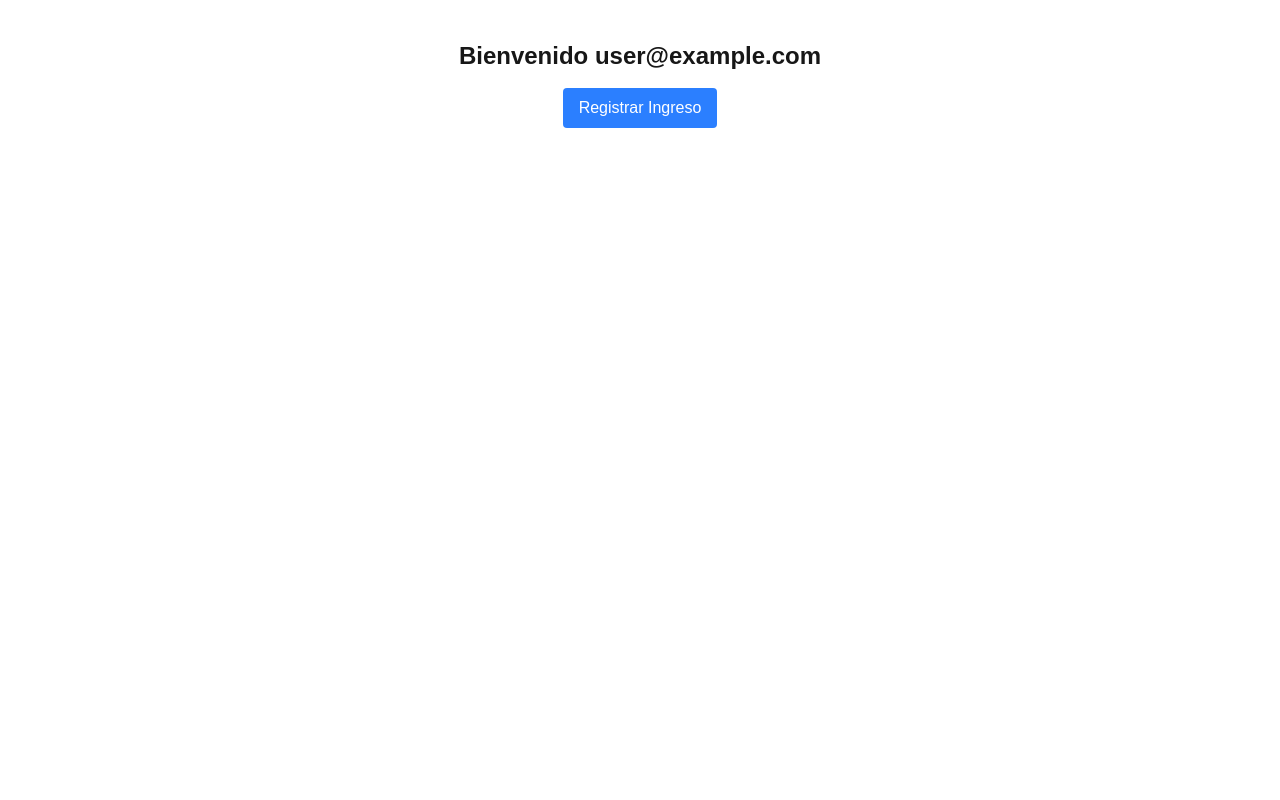
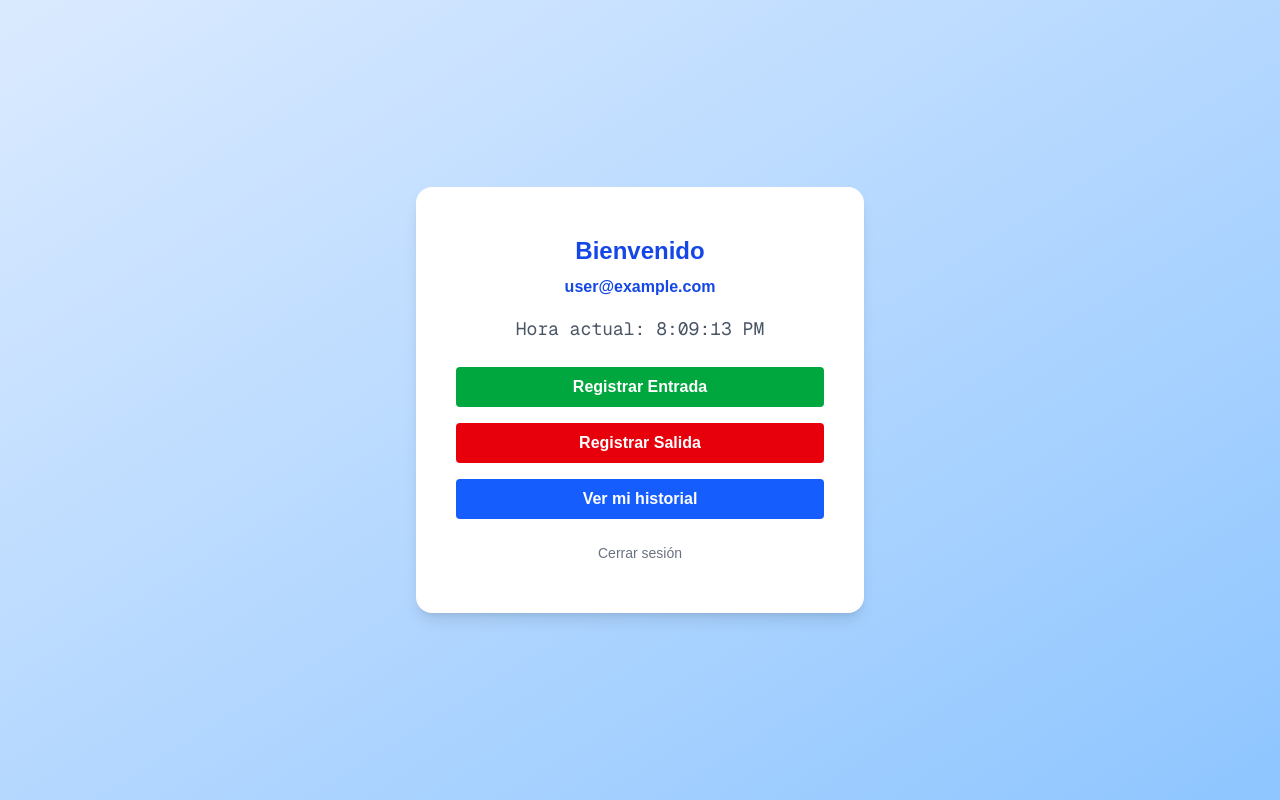
Before and after one commit to Don-Pabloexe/app_control_oficinas-, a Next.js app: page / in a window 1280 px wide. Built offline with nearby package versions, Linux system fonts and the light colour scheme; no server answers; sample sign-in values are in the browser's storage.

Commit message:
implementacion de registro
se implemento el registro tanto como historial del usuario como para un admin visualizar todos los registros

```diff
--- a/app/login/page.tsx
+++ b/app/login/page.tsx
@@ -1,4 +1,3 @@
-// app/login/page.tsx
 'use client';
 
 import { useState } from "react";
@@ -9,39 +8,52 @@ import { useRouter } from "next/navigation";
 export default function LoginPage() {
   const [email, setEmail] = useState("");
   const [clave, setClave] = useState("");
+  const [error, setError] = useState("");
   const router = useRouter();
 
   const login = async () => {
     try {
       await signInWithEmailAndPassword(auth, email, clave);
-      router.push("/"); // redirige al home
-    } catch (error: any) {
-      alert("Error: " + error.message);
+      router.push("/");
+    } catch (err: any) {
+      setError("Correo o contraseña incorrectos");
     }
   };
 
   return (
-    <main className="p-10">
-      <h1 className="text-2xl font-bold mb-4">Iniciar Sesión</h1>
+    <main className="flex items-center justify-center min-h-screen bg-gradient-to-br from-blue-200 to-blue-400">
+      <div className="bg-white p-10 rounded-2xl shadow-xl w-full max-w-sm">
+        <h1 className="text-2xl font-bold text-center mb-6 text-blue-800">Control de Accesos</h1>
+
+        {error && (
+          <div className="bg-red-100 text-red-700 px-4 py-2 mb-4 rounded text-sm">
+            {error}
+          </div>
+        )}
+
+        <div className="flex flex-col space-y-4">
           <input
-        className="border p-2 mb-2 w-full"
-        placeholder="Correo"
+            type="email"
+            placeholder="Correo electrónico"
+            className="p-3 border border-gray-400 text-gray-800 placeholder-gray-500 rounded focus:outline-none focus:ring-2 focus:ring-blue-500"
             value={email}
             onChange={(e) => setEmail(e.target.value)}
           />
           <input
             type="password"
-        className="border p-2 mb-2 w-full"
             placeholder="Contraseña"
+            className="p-3 border border-gray-400 text-gray-800 placeholder-gray-500 rounded focus:outline-none focus:ring-2 focus:ring-blue-500"
             value={clave}
             onChange={(e) => setClave(e.target.value)}
           />
           <button
             onClick={login}
-        className="bg-blue-600 text-white px-4 py-2 rounded"
+            className="bg-blue-600 text-white py-2 rounded hover:bg-blue-700 transition"
           >
-        Ingresar
+            Iniciar Sesión
           </button>
+        </div>
+      </div>
     </main>
   );
 }
--- /dev/null
+++ b/app/mis-registros/page.tsx
@@ -0,0 +1,80 @@
+'use client';
+
+import { useEffect, useState } from 'react';
+import { auth, db } from '@/firebase/config';
+import { collection, getDocs, query, where, orderBy } from 'firebase/firestore';
+import { useRouter } from 'next/navigation';
+
+type Registro = {
+  nombre: string;
+  tipo: 'entrada' | 'salida';
+  hora: string;
+  metodo: string;
+};
+
+export default function MisRegistros() {
+  const [registros, setRegistros] = useState<Registro[]>([]);
+  const [usuario, setUsuario] = useState<string | null>(null);
+  const router = useRouter();
+
+  useEffect(() => {
+    const unsubscribe = auth.onAuthStateChanged(async (user) => {
+      if (user?.email) {
+        setUsuario(user.email);
+        const q = query(
+          collection(db, 'registros'),
+          where('nombre', '==', user.email),
+          orderBy('hora', 'desc')
+        );
+        const snapshot = await getDocs(q);
+        const datos = snapshot.docs.map(doc => doc.data() as Registro);
+        setRegistros(datos);
+      } else {
+        router.push("/login");
+      }
+    });
+
+    return () => unsubscribe();
+  }, [router]);
+
+  return (
+    <main className="p-10 min-h-screen bg-white text-gray-800">
+      {/* 🔙 Botón de regreso */}
+      <div className="mb-4">
+        <button
+          onClick={() => router.push("/")}
+          className="bg-blue-600 text-white px-4 py-2 rounded hover:bg-blue-700"
+        >
+          ← Volver al registro
+        </button>
+      </div>
+
+      <h1 className="text-2xl font-bold mb-6 text-center text-blue-700">Mis Registros</h1>
+
+      <div className="overflow-x-auto">
+        <table className="w-full text-sm border border-gray-300 rounded shadow">
+          <thead className="bg-blue-100 text-gray-700">
+            <tr>
+              <th className="py-2 px-4 border">Tipo</th>
+              <th className="py-2 px-4 border">Hora</th>
+              <th className="py-2 px-4 border">Método</th>
+            </tr>
+          </thead>
+          <tbody>
+            {registros.map((r, index) => (
+              <tr key={index} className="text-center border-b hover:bg-gray-50">
+                <td className={`py-2 px-4 border font-semibold ${
+                  r.tipo === 'entrada' ? 'text-green-600' : 'text-red-600'
+                }`}>
+                  {r.tipo === 'entrada' ? '🔓 Entrada' : '🔒 Salida'}
+                </td>
+                <td className="py-2 px-4 border">{new Date(r.hora).toLocaleString()}</td>
+                <td className="py-2 px-4 border">{r.metodo}</td>
+              </tr>
+            ))}
+          </tbody>
+        </table>
+      </div>
+    </main>
+  );
+}
--- a/app/page.tsx
+++ b/app/page.tsx
@@ -1,52 +1,92 @@
 'use client';
 
-import { useState, useEffect } from "react";
+import { useEffect, useState } from "react";
 import { auth } from "@/firebase/config";
-import { onAuthStateChanged } from "firebase/auth";
+import { onAuthStateChanged, signOut } from "firebase/auth";
 import { useRouter } from "next/navigation";
 
 export default function Home() {
   const [usuario, setUsuario] = useState<string | null>(null);
+  const [horaActual, setHoraActual] = useState<string>("");
   const router = useRouter();
 
   useEffect(() => {
     const unsubscribe = onAuthStateChanged(auth, (user) => {
       if (user) {
-        setUsuario(user.email); // o user.displayName si lo configuras
+        setUsuario(user.email);
       } else {
         router.push("/login");
       }
     });
-
     return () => unsubscribe();
   }, [router]);
 
-  const registrar = async () => {
+  useEffect(() => {
+    const interval = setInterval(() => {
+      const now = new Date();
+      setHoraActual(now.toLocaleTimeString());
+    }, 1000);
+    return () => clearInterval(interval);
+  }, []);
+
+  const registrar = async (tipo: "entrada" | "salida") => {
     const hora = new Date().toISOString();
-
     await fetch("/api/registro", {
       method: "POST",
       headers: { "Content-Type": "application/json" },
       body: JSON.stringify({
         nombre: usuario,
-        tipo: "entrada",
+        tipo,
         hora,
         metodo: "QR"
       })
     });
+    alert(`Registro de ${tipo} exitoso`);
+  };
 
-    alert("Acceso registrado");
+  const cerrarSesion = async () => {
+    await signOut(auth);
+    router.push("/login");
   };
 
   return (
-    <main className="flex flex-col items-center gap-4 p-10">
-      <h1 className="text-2xl font-bold">Bienvenido {usuario}</h1>
-      <button
-        onClick={registrar}
-        className="bg-blue-500 text-white px-4 py-2 rounded"
-      >
-        Registrar Ingreso
-      </button>
+    <main className="flex items-center justify-center min-h-screen bg-gradient-to-br from-blue-100 to-blue-300 p-4">
+      <div className="bg-white rounded-2xl shadow-lg px-6 py-10 sm:px-10 sm:py-12 w-full max-w-md text-center">
+        <h1 className="text-2xl font-bold text-blue-700 mb-2">Bienvenido</h1>
+        <p className="text-blue-700 font-semibold break-words mb-4">{usuario}</p>
+
+        {/* Hora en tiempo real */}
+        <p className="text-lg font-mono text-gray-600 mb-6">Hora actual: {horaActual}</p>
+
+        {/* Botones */}
+        <div className="flex flex-col gap-4 w-full">
+          <button
+            onClick={() => registrar("entrada")}
+            className="w-full py-2 bg-green-600 hover:bg-green-700 text-white font-semibold rounded transition"
+          >
+            Registrar Entrada
+          </button>
+          <button
+            onClick={() => registrar("salida")}
+            className="w-full py-2 bg-red-600 hover:bg-red-700 text-white font-semibold rounded transition"
+          >
+            Registrar Salida
+          </button>
+          <button
+            onClick={() => router.push("/mis-registros")}
+            className="w-full py-2 bg-blue-600 hover:bg-blue-700 text-white font-semibold rounded transition"
+          >
+            Ver mi historial
+          </button>
+        </div>
+
+        <button
+          onClick={cerrarSesion}
+          className="mt-6 text-sm text-gray-500 hover:underline"
+        >
+          Cerrar sesión
+        </button>
+      </div>
     </main>
   );
 }
--- a/app/registros/page.tsx
+++ b/app/registros/page.tsx
@@ -1,12 +1,12 @@
 'use client';
 
 import { useEffect, useState } from 'react';
-import { collection, getDocs } from 'firebase/firestore';
+import { collection, getDocs, orderBy, query } from 'firebase/firestore';
 import { db } from '@/firebase/config';
 
 type Registro = {
   nombre: string;
-  tipo: string;
+  tipo: 'entrada' | 'salida';
   hora: string;
   metodo: string;
 };
@@ -16,7 +16,8 @@ export default function RegistrosPage() {
 
   useEffect(() => {
     const fetchRegistros = async () => {
-      const snapshot = await getDocs(collection(db, 'registros'));
+      const q = query(collection(db, 'registros'), orderBy('hora', 'desc'));
+      const snapshot = await getDocs(q);
       const datos = snapshot.docs.map(doc => doc.data() as Registro);
       setRegistros(datos);
     };
@@ -24,28 +25,35 @@ export default function RegistrosPage() {
   }, []);
 
   return (
-    <main className="p-10">
-      <h1 className="text-2xl font-bold mb-4">Registros de Ingreso/Salida</h1>
-      <table className="w-full border">
-        <thead>
-          <tr className="bg-gray-200">
-            <th className="p-2 border">Nombre</th>
-            <th className="p-2 border">Tipo</th>
-            <th className="p-2 border">Hora</th>
-            <th className="p-2 border">Método</th>
+    <main className="p-10 min-h-screen bg-white text-gray-800">
+      <h1 className="text-2xl font-bold mb-6 text-center text-blue-700">Historial de Registros</h1>
+
+      <div className="overflow-x-auto">
+        <table className="w-full text-sm border border-gray-300 rounded shadow">
+          <thead className="bg-blue-100 text-gray-700">
+            <tr>
+              <th className="py-2 px-4 border border-gray-300">Nombre</th>
+              <th className="py-2 px-4 border border-gray-300">Tipo</th>
+              <th className="py-2 px-4 border border-gray-300">Hora</th>
+              <th className="py-2 px-4 border border-gray-300">Método</th>
             </tr>
           </thead>
           <tbody>
             {registros.map((r, index) => (
-            <tr key={index} className="text-center">
-              <td className="p-2 border">{r.nombre}</td>
-              <td className="p-2 border">{r.tipo}</td>
-              <td className="p-2 border">{new Date(r.hora).toLocaleString()}</td>
-              <td className="p-2 border">{r.metodo}</td>
+              <tr key={index} className="text-center border-b border-gray-200 hover:bg-gray-50">
+                <td className="py-2 px-4 border border-gray-300">{r.nombre}</td>
+                <td className={`py-2 px-4 border border-gray-300 font-semibold ${
+                  r.tipo === 'entrada' ? 'text-green-600' : 'text-red-600'
+                }`}>
+                  {r.tipo === 'entrada' ? '🔓 Entrada' : '🔒 Salida'}
+                </td>
+                <td className="py-2 px-4 border border-gray-300">{new Date(r.hora).toLocaleString()}</td>
+                <td className="py-2 px-4 border border-gray-300">{r.metodo}</td>
               </tr>
             ))}
           </tbody>
         </table>
+      </div>
     </main>
   );
 }
```
Lines whose indentation alone changed are shown as unchanged.
